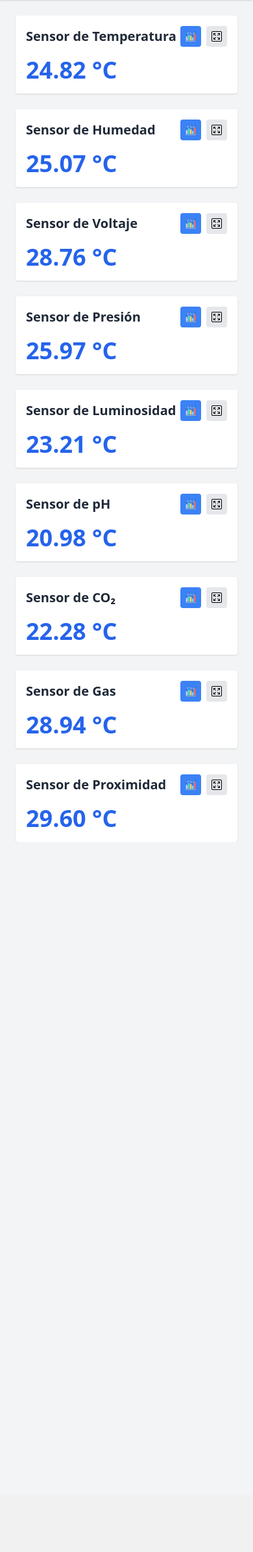
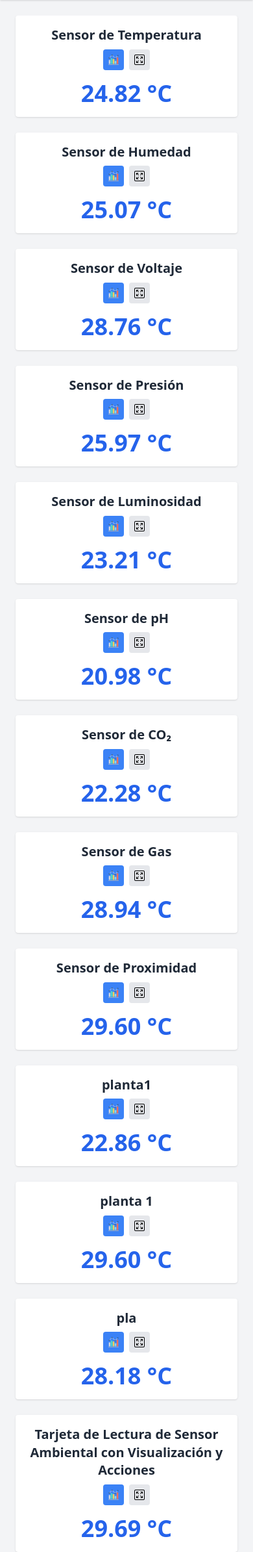
Before and after one commit to GaboUCR/IoT, a Django app: page / in a window 390 px wide. Shown: the part 64-2453 px from the top of the page at 65% size. Before the commit the page ends 1360 px from the top, so only its background shows below. Run offline with Django 5.2, Linux system fonts and the light colour scheme; some libraries are stand-ins or nearby versions.

Commit message:
Design fully responsive
Signed-off-by: GaboUCR <gabrielgamboav19@gmail.com>

```diff
--- a/sensors/views.py
+++ b/sensors/views.py
@@ -14,5 +14,9 @@ def dashboard(request):
         {"id": "co201", "nombre": "Sensor de CO₂"},
         {"id": "gas01", "nombre": "Sensor de Gas"},
         {"id": "prox01", "nombre": "Sensor de Proximidad"},
+        {"id": "t1", "nombre": "planta1"},
+        {"id": "t12", "nombre": "planta 1"},
+        {"id": "t32", "nombre": "pla"},
+        {"id": "t36", "nombre": "Tarjeta de Lectura de Sensor Ambiental con Visualización y Acciones"},
     ]
     return render(request, "sensors/dashboard.html", {"sensors": sensores})
--- a/static/js/components/sensorChart.js
+++ b/static/js/components/sensorChart.js
@@ -51,7 +51,7 @@ export class SensorChartComponent {
     renderRealtime() {
       const valor = document.createElement("p");
       valor.id = `valor-${this.sensorId}`;
-      valor.className = "text-4xl font-bold text-blue-600";
+      valor.className = "text-4xl font-bold text-blue-600 text-center";
       valor.textContent = "-- °C";
 
       this.body.appendChild(valor);
--- a/templates/sensors/dashboard.html
+++ b/templates/sensors/dashboard.html
@@ -11,20 +11,26 @@
   {% for sensor in sensors %}
     <div class="sensor-component bg-white shadow rounded p-4" data-sensor-id="{{ sensor.id }}">
 
-      <div class="flex items-center justify-between mb-4">
-        <h2 class="text-xl font-semibold">{{ sensor.nombre }}</h2>
-        <div class="flex gap-2">
-          <button class="toggle-mode h-8 w-8 flex items-center justify-center bg-blue-500 rounded" title="Ver gráfico">
+      <div class="flex flex-col sm:flex-row sm:items-start sm:justify-between gap-2 mb-4">
+        <!-- Título centrado -->
+        <div class="w-full sm:w-auto text-center">
+          <h2 class="text-xl font-semibold leading-snug break-words">
+            {{ sensor.nombre }}
+          </h2>
+        </div>
+
+        <!-- Botones -->
+        <div class="flex gap-2 self-center sm:self-auto">
+          <button class="toggle-mode w-8 h-8 flex items-center justify-center bg-blue-500 rounded" title="Ver gráfico">
             <img src="{% static 'img/graph.png' %}" alt="Gráfico" class="h-4 w-4 icon-toggle">
           </button>
+          <button class="fullscreen-btn w-8 h-8 flex items-center justify-center bg-gray-200 rounded" title="Pantalla completa">
+            <img src="{% static 'img/fullscreen-icon.png' %}" alt="Fullscreen" class="h-4 w-4">
+          </button>
+        </div>
+      </div>
 
 
-          <button class="fullscreen-btn w-8 px-0 py-1 flex items-center justify-center bg-gray-200 rounded">
-            <img src="{% static 'img/fullscreen-icon.png' %}" alt="Fullscreen" class="h-4 w-4">
-          </button>
-
-        </div>
-      </div>
 
 
       <div class="sensor-body"></div>
```
